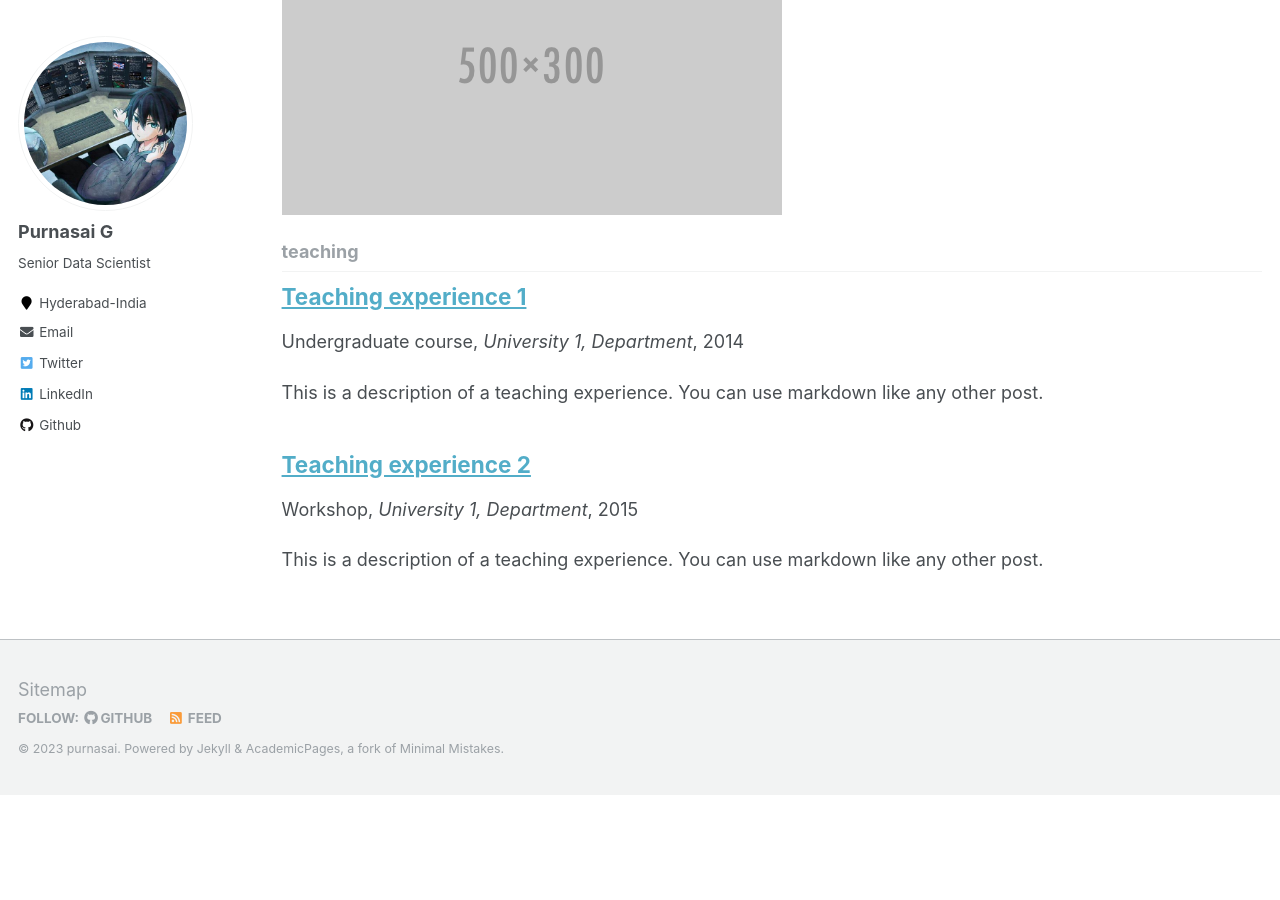
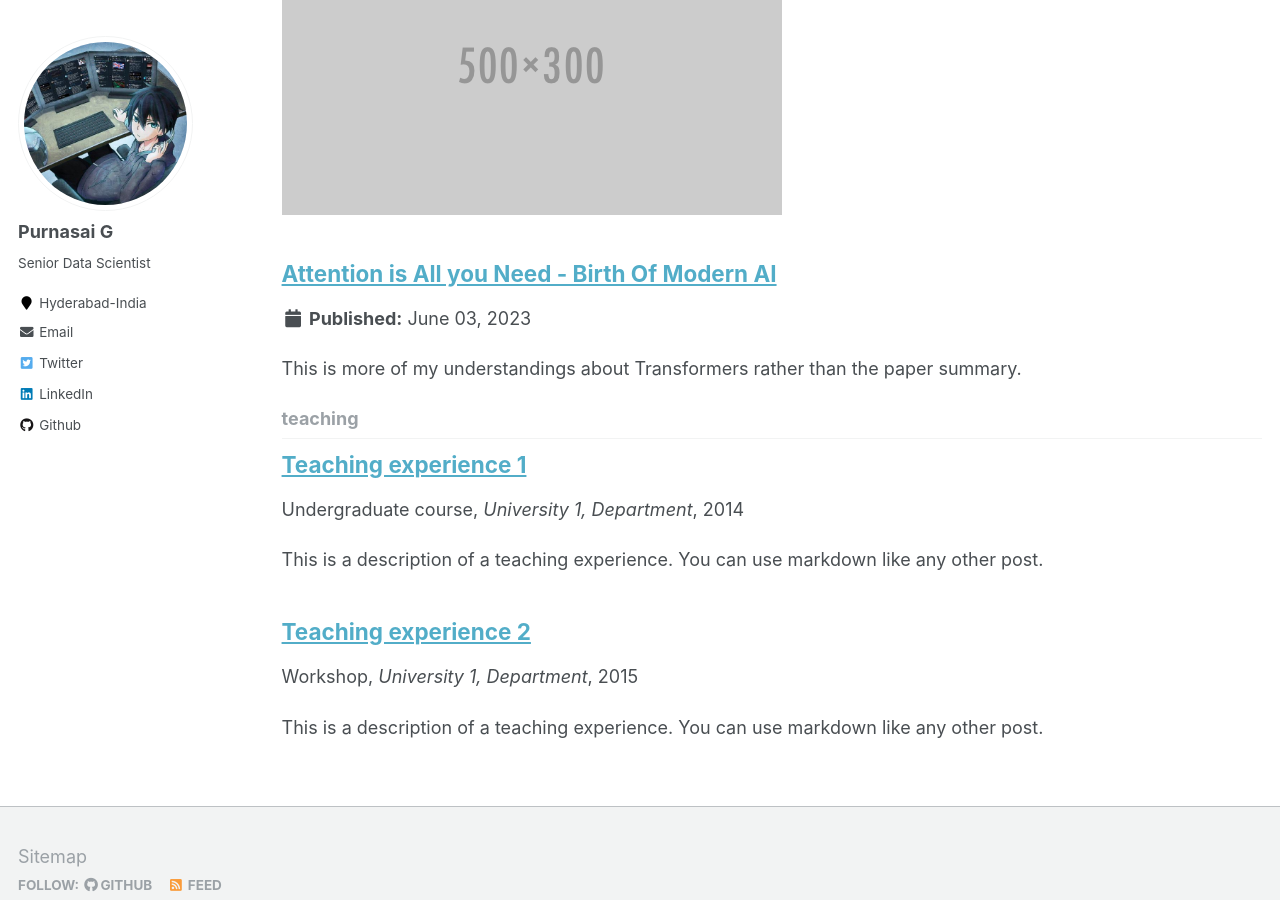
Before and after one commit to purnasai/purnasai.github.io, a Jekyll site: the page built from _pages/collection-archive.html, in a window 1280 px wide and 900 px high, scrolled down 2561 px. Built offline with Jekyll 4.4.1, drawn with Linux system fonts in a browser that asks for light colours; before the commit the page ends 3356 px from its top, so only the background shows below that.

Commit message:
Update and rename Attention is All you need.md to attentionisallyouneed.md

```diff
--- a/_talks/Attention is All you need.md
+++ b/_talks/attentionisallyouneed.md
@@ -1,3 +1,10 @@
+---
+title: "Attention is All you Need - Birth Of Modern AI"
+collection: talks
+permalink: /talks/attentionisallyouneed
+date: 2023-06-03
+---
+
 This is more of my understandings about Transformers rather than the paper summary.
 
 The paper that revolutionized the Modern Deep learning both in computer vision, Natural language processing, audio, speech and more. These were first introduced for Language translation.
```
